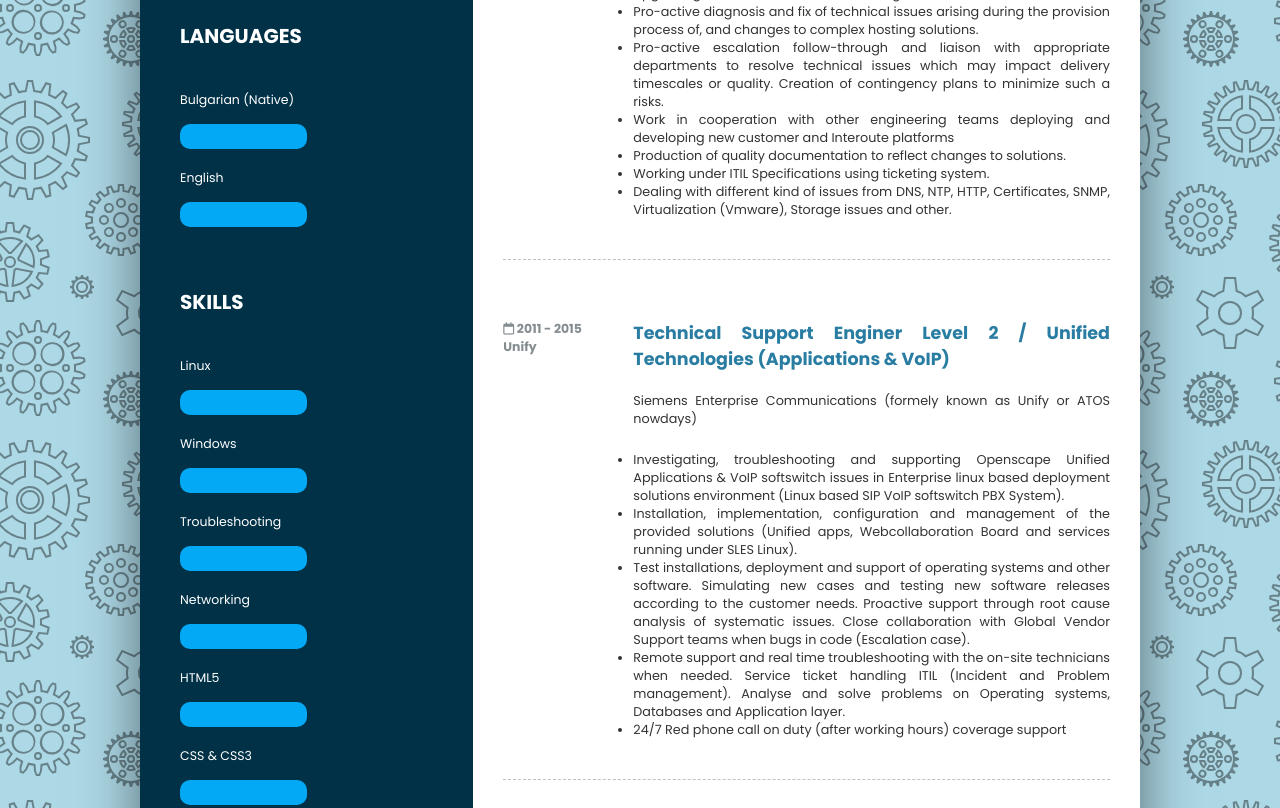
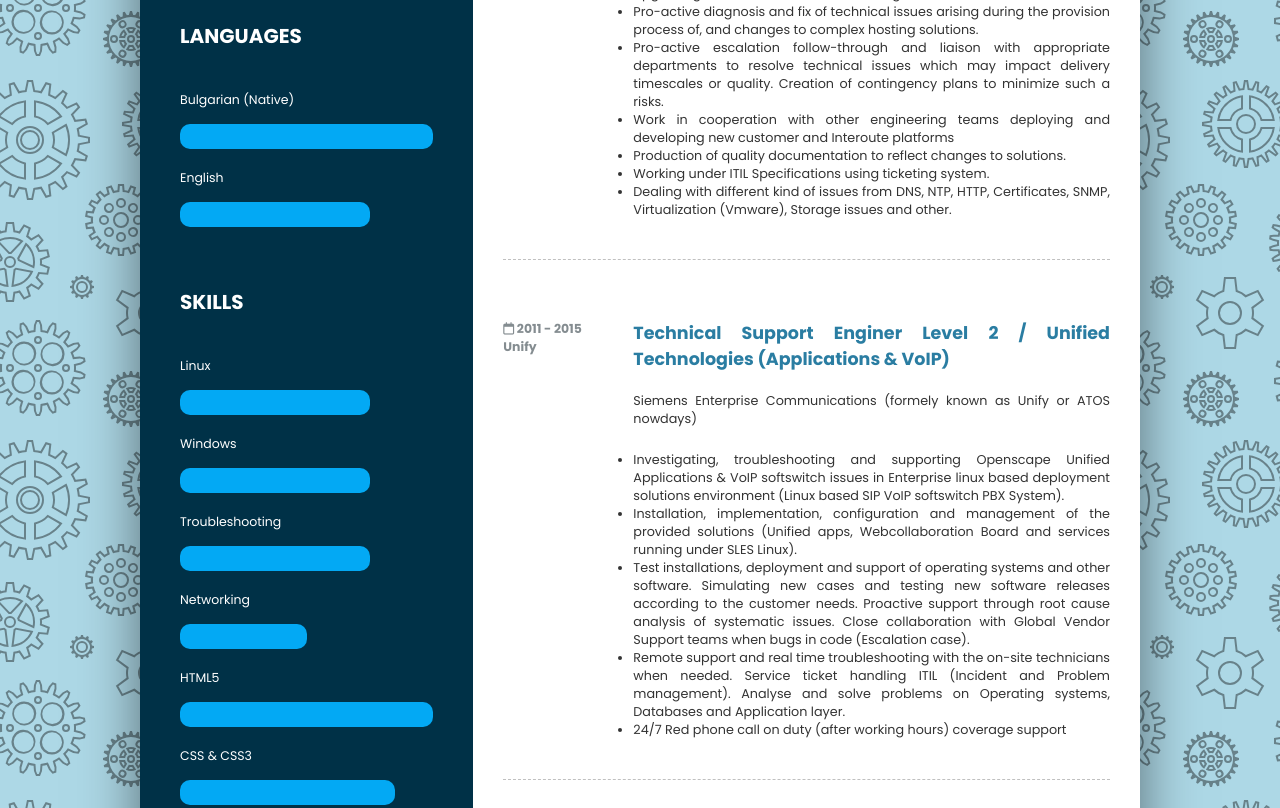
Before and after one commit to Emox87/portfolio-cv, a website: page index.html in a window 1280 px wide. Shown: the part 980-1788 px from the top of the page. Drawn offline with Linux system fonts and the light colour scheme.

Commit message:
Refactoring Part 2

```diff
--- a/index.html
+++ b/index.html
@@ -24,7 +24,6 @@
       media="screen"
       href="css/style.css"
     />
-    <script defer src="js/custom.js"></script>
   </head>
 
   <body>
@@ -509,5 +508,6 @@
       </section>
       <!-- END RIGHT SIDE -->
     </main>
+    <script src="js/custom.js"></script>
   </body>
 </html>
--- a/js/custom.js
+++ b/js/custom.js
@@ -8,8 +8,10 @@ function setLevels() {
   const levelElements = document.querySelectorAll(
     "div.left-side__languages-language-level"
   );
-  for (let el = 0; el <= levelElements.length; el++) {
-    console.log(el.dataset.level);
+  for (let index = 0; index < levelElements.length; index++) {
+    levelElements[index].style.width = `${Number(
+      levelElements[index].dataset.level
+    )}%`;
   }
 }
 
@@ -84,11 +86,13 @@ function changeRandomTheme(themeIndex) {
   }
 }
 
+// On Page Load
 window.onload = () => {
   localStorage.setItem("currentThemeIndex", 0);
   setLevels();
 };
 
+// Button theme event listener --> changing themes
 btn.addEventListener("click", () =>
   changeRandomTheme(localStorage["currentThemeIndex"])
 );
--- a/sass/layout/_layout.scss
+++ b/sass/layout/_layout.scss
@@ -145,8 +145,6 @@
     &-language-level {
       @include knowledgeLevel;
       border-radius: 10px;
-
-      width: 50%;
     }
   }
 
```
